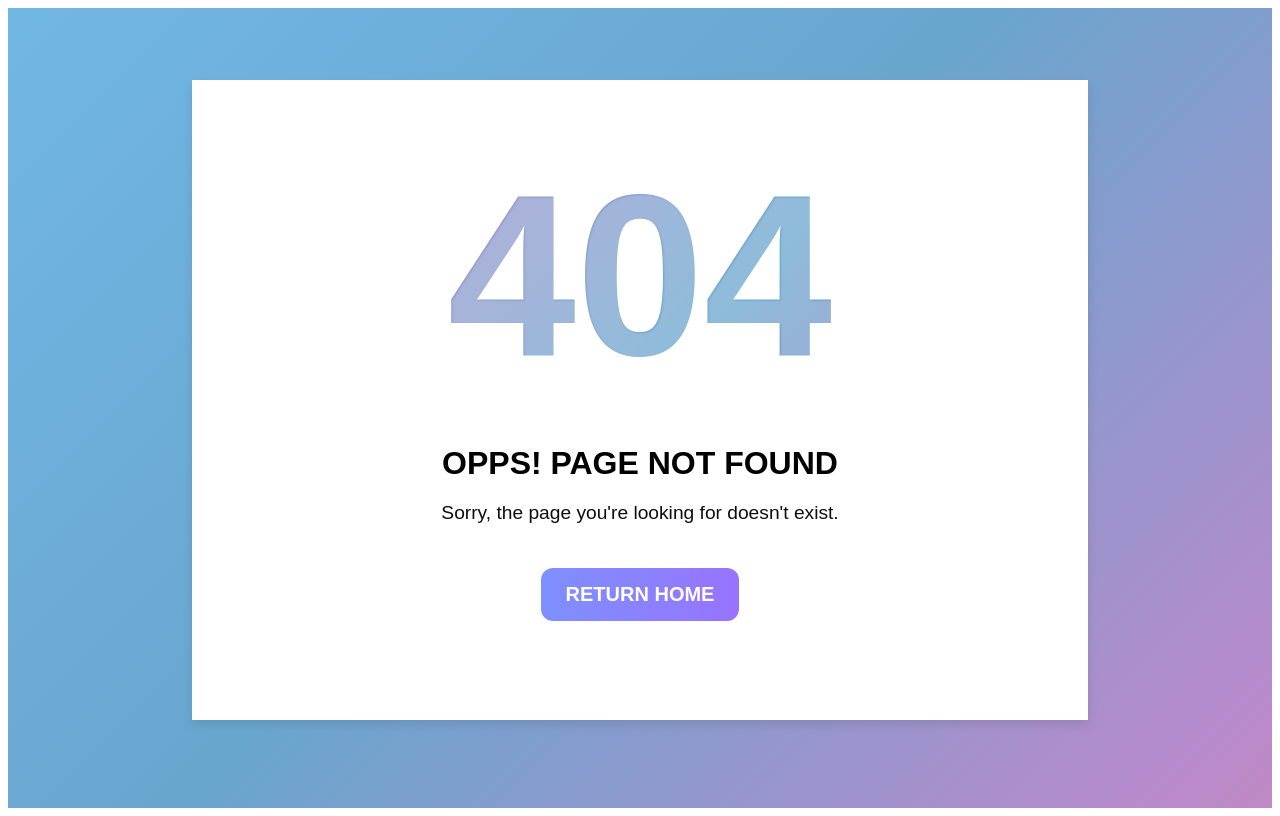
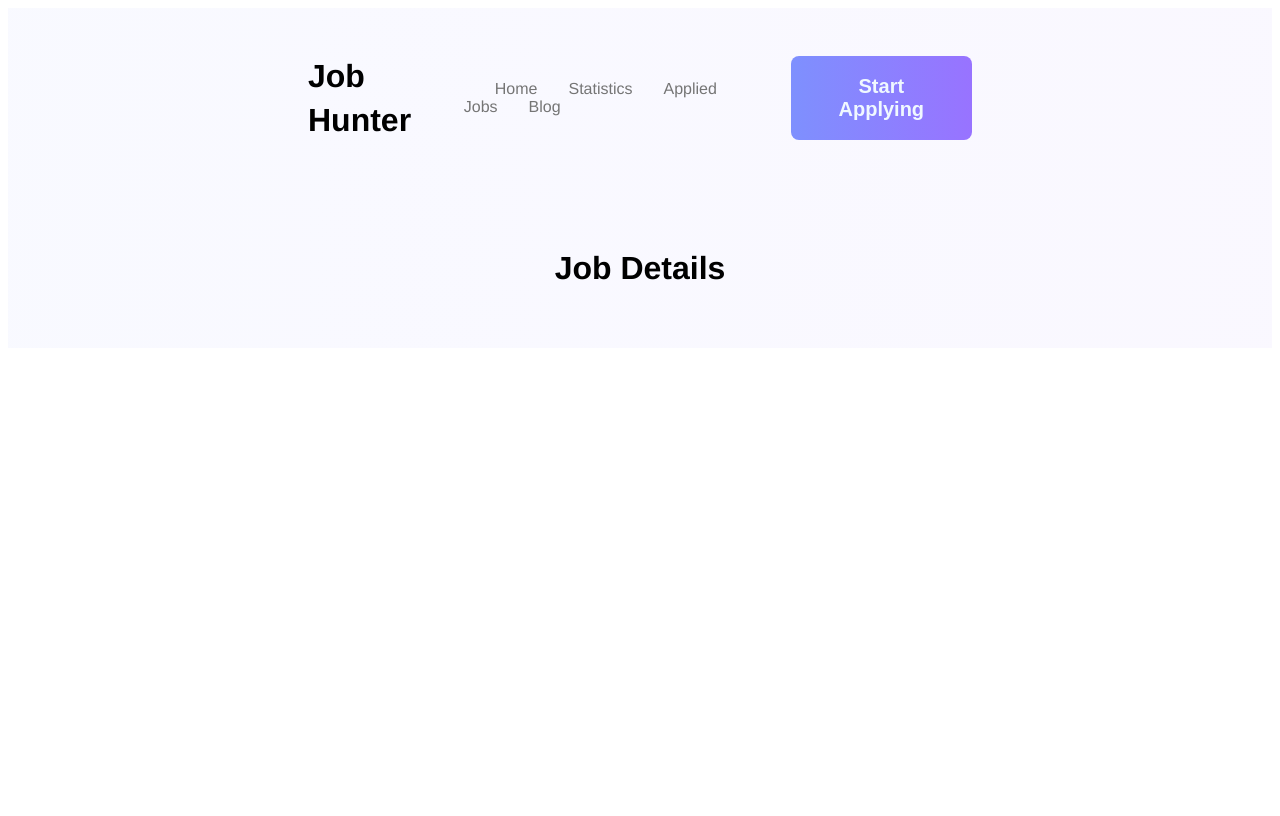
Before and after one commit to 23Mubasshir/Job-Hunter, a React (Vite) app: page /job/1 in a window 1280 px wide. Before the commit this address had no page. Built offline with nearby package versions, Linux system fonts and the light colour scheme.

Commit message:
job details data done

```diff
--- a/src/components/FeaturedJobCarts/FeaturedJobCarts.css
+++ b/src/components/FeaturedJobCarts/FeaturedJobCarts.css
@@ -40,3 +40,6 @@ border-style: groove;
 .col-2{
   display: flex;
 }
+.primary-btn{
+  color: aliceblue;
+}
--- a/src/components/FeaturedJobCarts/FeaturedJobCarts.jsx
+++ b/src/components/FeaturedJobCarts/FeaturedJobCarts.jsx
@@ -2,10 +2,12 @@ import React from "react";
 import { FontAwesomeIcon } from '@fortawesome/react-fontawesome'
 import { faLocationDot, faCircleDollarToSlot } from '@fortawesome/free-solid-svg-icons'
 import './FeaturedJobCarts.css'
+import { Link } from "react-router-dom";
 
 
 const FeaturedJobCarts = ({job}) => {
   const {
+    id,
     company_logo,
     company_name,
     job_title,
@@ -27,7 +29,7 @@ const FeaturedJobCarts = ({job}) => {
         <p><FontAwesomeIcon icon={faLocationDot} /> {location}</p>
         <p><FontAwesomeIcon icon={faCircleDollarToSlot} /> Salary: {salary}</p>
       </div>
-      <button className="primary-btn">View Details</button>
+      <button className="primary-btn"><Link to={`/job/${id}`}>View Details</Link></button>
     </div>
   );
 };
--- a/src/components/JobDetails/JobDetails.css
+++ b/src/components/JobDetails/JobDetails.css
@@ -0,0 +1,11 @@
+.Job-details-banner {
+  height: 10em;
+  display: flex;
+  align-items: center;
+  justify-content: center;
+  font-family: "Franklin Gothic Medium", "Arial Narrow", Arial, sans-serif;
+  background: linear-gradient(90deg, rgba(126, 144, 254, 0.05) 0%, rgba(152, 115, 255, 0.05) 100%);
+}
+.Job-details-banner h1 {
+  margin: 0;
+}
--- a/src/components/JobDetails/JobDetails.jsx
+++ b/src/components/JobDetails/JobDetails.jsx
@@ -1,11 +1,34 @@
-import React from 'react';
+import React, { useEffect, useState } from "react";
+import "./JobDetails.css";
+import { useLoaderData, useParams } from "react-router-dom";
 
 const JobDetails = () => {
-    return (
-        <div>
-            <h1>This is job details page</h1>
-        </div>
-    );
+  const JobDetailsId = useParams();
+  console.log(JobDetailsId);
+
+  useEffect(() => {
+    fetch("../../../public/FeaturedJobs.json")
+      .then((res) => res.json())
+      .then((data) => {
+        const jobData = data.find(job => job.id == JobDetailsId.jobId
+          );
+        console.log(data);
+        console.log(jobData);
+      });
+  }, []);
+
+  return (
+    <div>
+      <div className="Job-details-banner">
+        <h1>Job Details</h1>
+      </div>
+      <div className="full-job-details">
+        <div className="Job-details-text"></div>
+
+        <div className="Job-details-cart"></div>
+      </div>
+    </div>
+  );
 };
 
 export default JobDetails;
--- a/src/main.jsx
+++ b/src/main.jsx
@@ -1,34 +1,39 @@
-import React from 'react'
-import ReactDOM from 'react-dom/client'
-import './index.css'
-import { RouterProvider, createBrowserRouter } from 'react-router-dom'
-import App from './App'
-import ErrorPage from './components/ErrorPage/ErrorPage'
-import Home from './components/Home/Home'
-import AppliedJobs from './components/AppliedJobs/AppliedJobs'
-import Statistics from './components/Statistics/Statistics'
-import Blog from './components/Blog/Blog'
-
+import React from "react";
+import ReactDOM from "react-dom/client";
+import "./index.css";
+import { RouterProvider, createBrowserRouter } from "react-router-dom";
+import App from "./App";
+import ErrorPage from "./components/ErrorPage/ErrorPage";
+import Home from "./components/Home/Home";
+import AppliedJobs from "./components/AppliedJobs/AppliedJobs";
+import Statistics from "./components/Statistics/Statistics";
+import Blog from "./components/Blog/Blog";
+import JobDetails from "./components/JobDetails/JobDetails";
 
 const router = createBrowserRouter([
   {
-    path: '/',
+    path: "/",
     element: <App />,
     errorElement: <ErrorPage />,
     // loader: productsAndCartData,
     children: [
-      { path: '/',
-      element: <Home />,
-      loader: () =>fetch('FeaturedJobs.json') },
-      { path: '/applied-jobs', element: <AppliedJobs/> },
-      { path: '/blog', element: <Blog /> },
-      { path: '/statistics', element: <Statistics/> }
+      {
+        path: "/",
+        element: <Home />,
+        loader: () => fetch("/FeaturedJobs.json"),
+      },
+      { path: "/job/:jobId",
+      element: <JobDetails></JobDetails>
+      },
+      { path: "/applied-jobs", element: <AppliedJobs /> },
+      { path: "/blog", element: <Blog /> },
+      { path: "/statistics", element: <Statistics /> },
     ],
   },
-])
+]);
 
-ReactDOM.createRoot(document.getElementById('root')).render(
+ReactDOM.createRoot(document.getElementById("root")).render(
   <React.StrictMode>
     <RouterProvider router={router} />
-  </React.StrictMode>,
-)
+  </React.StrictMode>
+);
```
